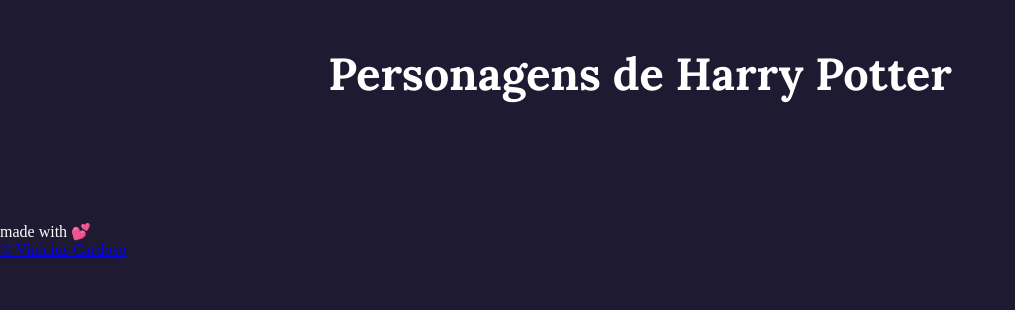
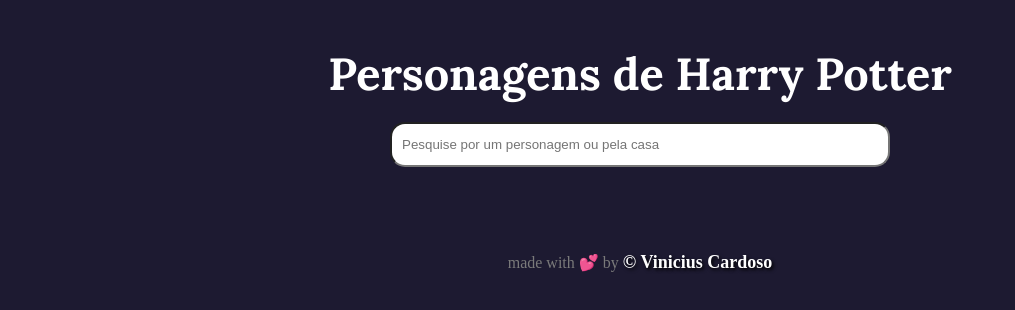
Before and after one commit to devinicardoso/apiharrypotter, a plain HTML site: page index.html in a window 1280 px wide. Shown: the whole page, without its empty margins (0-1015 px from the left). Drawn offline with Linux system fonts and the light colour scheme; no server answers.

Commit message:
img padrao e search bar

```diff
--- a/assets/scripts/main.js
+++ b/assets/scripts/main.js
@@ -1,9 +1,22 @@
 const charactersList = document.getElementById("charactersList");
+const searchBar = document.getElementById("searchBar");
+let dados = [];
+
+searchBar.addEventListener("keyup", (e) => {
+    const searchString = e.target.value;
+    const filteredCharacters = dados.filter(characters => {
+        return (
+            characters.name.includes(searchString) ||
+            characters.house.includes(searchString)
+        );
+    });
+    charactersPrint(filteredCharacters);
+})
 
 const loadCharacters = async () => {
     try {
         const url = await fetch('https://hp-api.herokuapp.com/api/characters');
-        const dados = await url.json();
+        dados = await url.json();
         charactersPrint(dados);
         console.log(dados);
     } catch {
@@ -18,15 +31,14 @@
             <li class="character">
                 <div class="text">
                     <h2>${characters.name}</h2>
-                    <p>Data de aniversário: ${characters.dateOfBirth}</p>
                     <p>Casa: ${characters.house}</p>
                 </div>
-                <img src="${characters.image}">
+                <img src="${characters.image}" onerror="this.src = 'assets/img/hogwarts.jpg'">
             </li>
         `;
         })
         .join('');
         charactersList.innerHTML = htmlString;
-    }
+}
 
     loadCharacters();
--- a/assets/styles/style.css
+++ b/assets/styles/style.css
@@ -24,7 +24,19 @@
     font-weight: 700;
     font-size: 45px;
     text-align: center;
-    margin: 45px 0 120px 0;
+    margin: 45px 0 20px 0;
+}
+
+#searchWrapper {
+    margin: 0 auto 35px auto;
+    width: 500px;
+}
+
+#searchBar {
+    width: 500px;
+    height: 45px;
+    border-radius:15px;
+    padding-left: 10px;
 }
 
 #charactersList {
@@ -60,6 +72,26 @@
 .character img {
     width: 150px;
     height: 190px;
+}
+
+footer {
+    padding-top: 50px;
+    display: table;
+    margin: 0 auto 0 auto;
+    color: #7a7a7a;
+}
+
+a#vini{
+    font-size: 18px;
+    font-weight: 600;
+    text-decoration: none;
+    color: #ffffff;
+    text-shadow: black 0.1em 0.1em 0.2em;
+
+}
+
+a#vini:hover {
+    color: #858181;
 }
 
 @media (max-width: 1400px) {
--- a/index.html
+++ b/index.html
@@ -11,15 +11,17 @@
 <body>
     <div class="container">
         <h1>Personagens de Harry Potter</h1>
-        <!-- <div id="searchWrapper">
-            <input type="text" name="searchBar" id="searchBar" placeholder="Pesquise por um personagem" />
-        </div> -->
+        <div id="searchWrapper">
+            <input type="text" name="searchBar" id="searchBar" placeholder="Pesquise por um personagem ou pela casa" />
+        </div>
         <ul id="charactersList"></ul>
     </div>
 
     <footer>
-        <p>made with 💕</p>
-        <a href="#">© Vinicius Cardoso</a>
+        <p>
+            made with 💕 by
+            <a href="https://vinicodes.tech" id="vini">&copy Vinicius Cardoso</a>
+        </p>
     </footer>
 
     <!-- Scripts -->
```
Also changed, not shown: assets/img/hogwarts.jpg (added).
